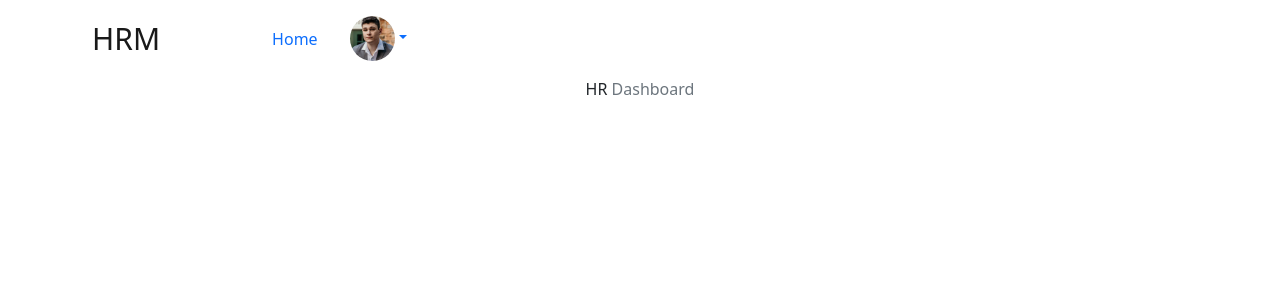
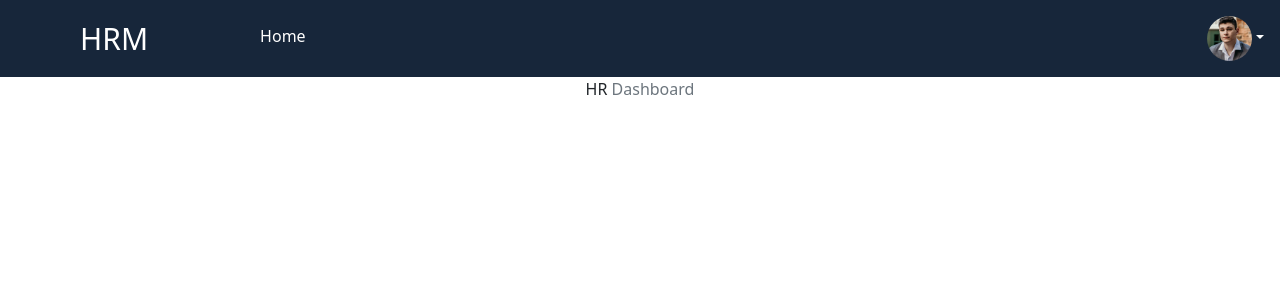
Before and after one commit to LeadTronics/hrm-lt, a React (Create React App) app: page /dashboard in a window 1280 px wide. Shown: the top 300 px of the page. Built offline with nearby package versions, Linux system fonts and the light colour scheme.

Commit message:
alignment fixed

```diff
--- a/src/Components/Components.css
+++ b/src/Components/Components.css
@@ -2,7 +2,15 @@
     font-size: 30px;
     padding: 0px 0px;
     padding: 0px 80px;
+    color: white !important;
   }
   .profile-top{
     border-radius: 50%;
   }
+  .Navbar-Style{
+    background-color: #17263a;
+    color: white !important;
+  }
+  .nav-link{
+    color: white !important;
+  }
--- a/src/Components/Topbar/Topbar.js
+++ b/src/Components/Topbar/Topbar.js
@@ -5,11 +5,14 @@ import profile from '../../assets/images/profile.jpg'
 
 const Topbar = () => {
     return (
-        <div>
-            <div className='container-fluid'>
-                <Navbar>
+        <div className="Navbar-Style">
+                <Navbar expand={false}>
+                    <div className='d-flex'>
                     <Navbar.Brand className="Dash-logo">HRM</Navbar.Brand>
                     <Nav.Link>Home</Nav.Link>
+                    </div>
+
+
                     <NavDropdown title={<img className="profile-top" src={profile} width="45px" alt="profile"></img>} id="basic-nav-dropdown">
                         <NavDropdown.Item href="#action/3.1">Action</NavDropdown.Item>
                         <NavDropdown.Item href="#action/3.2">Another action</NavDropdown.Item>
@@ -18,7 +21,6 @@ const Topbar = () => {
                         <NavDropdown.Item href="#action/3.4">Separated link</NavDropdown.Item>
                     </NavDropdown>
                 </Navbar>
-            </div>
         </div>
     )
 }
```
